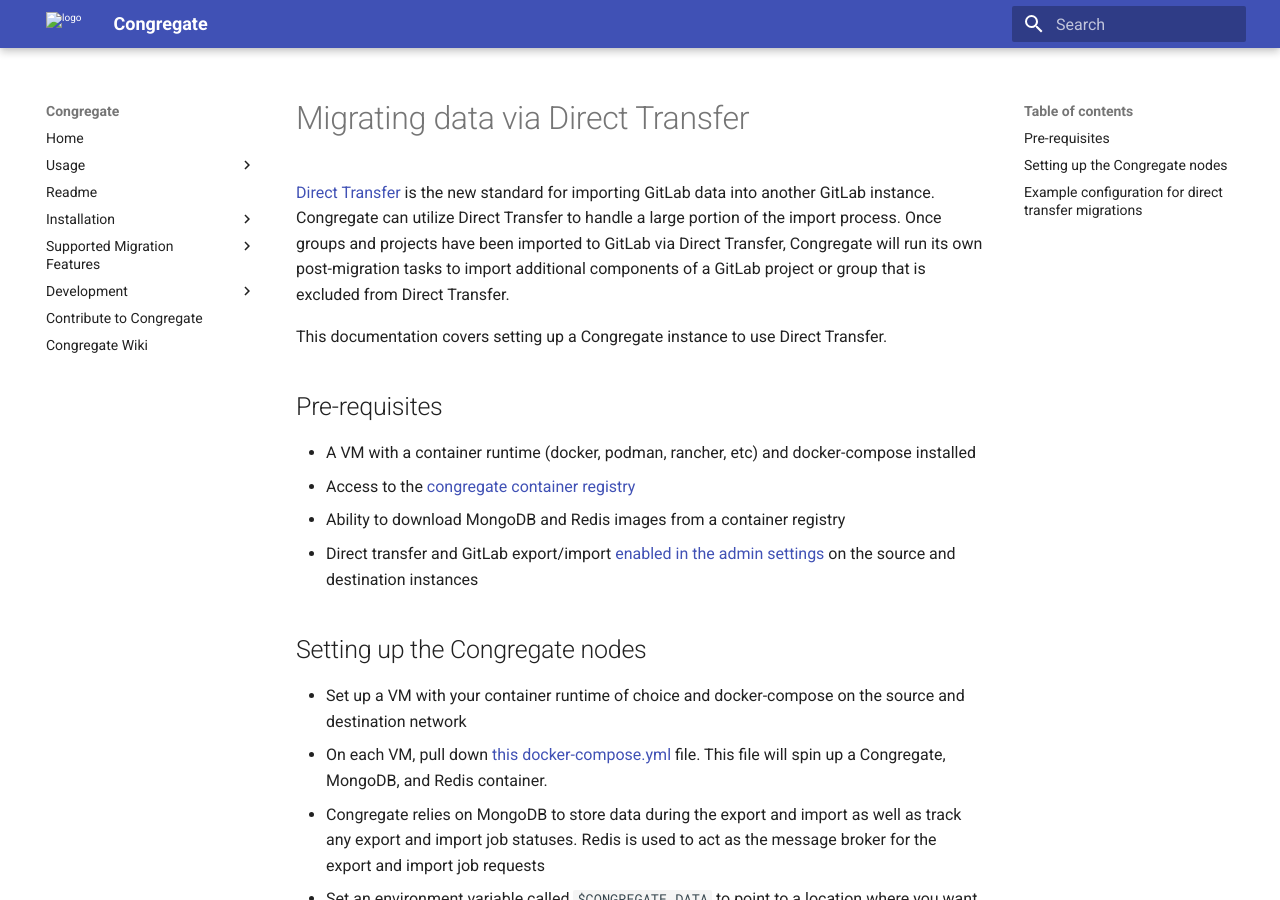
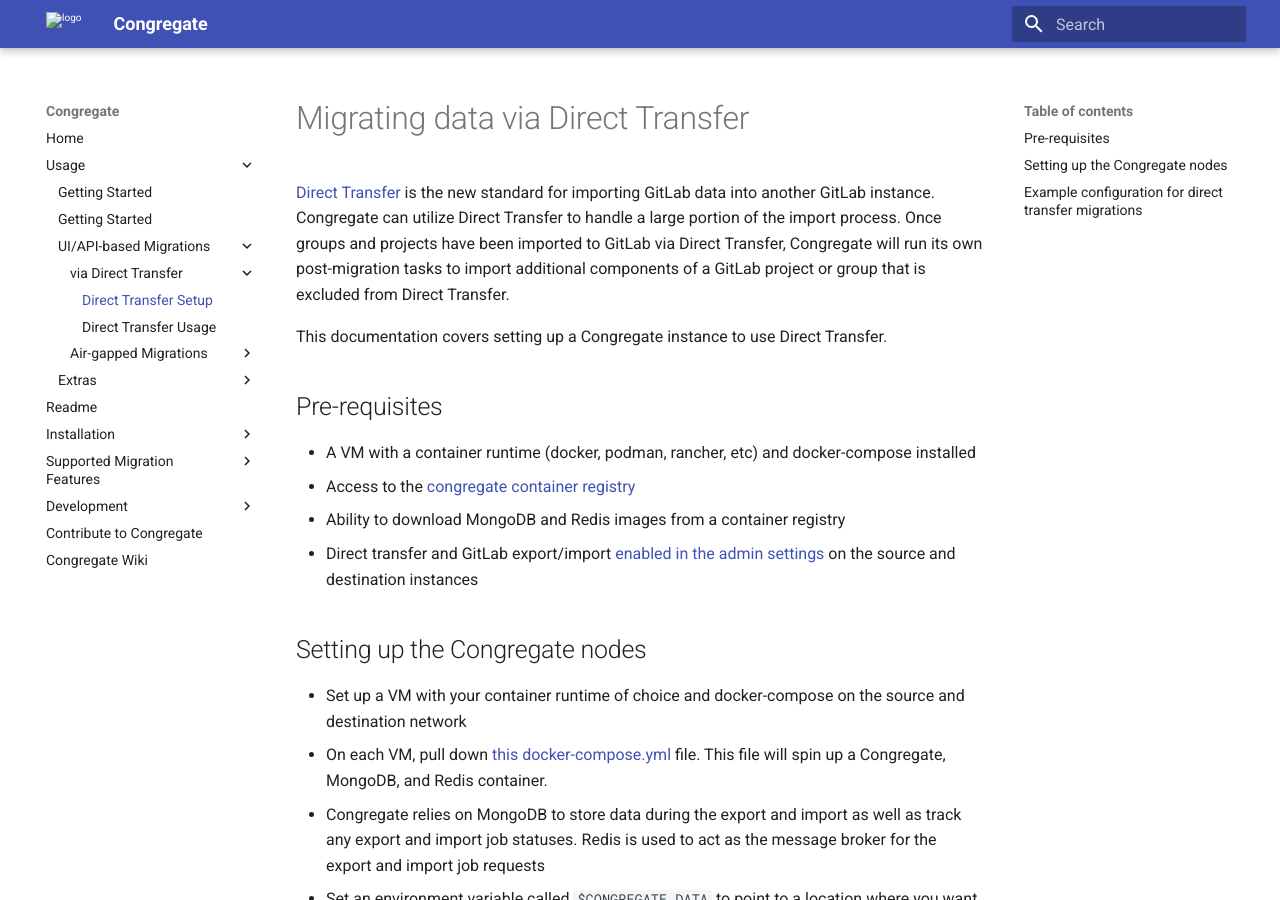
Before and after one commit to LINWEN607/congregate, an MkDocs documentation site: the page built from docs/direct-transfer-api.md, in a window 1280 px wide and 900 px high. Built offline with MkDocs 1.6.1 and Material for MkDocs 9.7.7, drawn with Linux system fonts in a browser that asks for light colours.

Commit message:
Update mkdocs nav

```diff
--- a/mkdocs.yml
+++ b/mkdocs.yml
@@ -13,10 +13,16 @@
   - Home: index.md
   - Usage:
       - Getting Started: using-congregate.md
-      - Extras:
-          - LDAP Group Sync: ldap-group-sync.md
+      - CLI-based Migrations: using-congregate.md
+      - UI/API-based Migrations:
+        - via Direct Transfer:
+          - Direct Transfer Setup: direct-transfer-api.md
+          - Direct Transfer Usage: direct-transfer-usage.md
+        - Air-gapped Migrations:
           - Air-gapped Migration Setup: setting-up-airgap-migrations.md
           - Air-gapped Migration Usage: airgapped-migration-usage.md
+      - Extras:
+        - LDAP Group Sync: ldap-group-sync.md
   - Readme: project_readme.md
   - Installation:
       - Full Setup: full_setup.md
```
